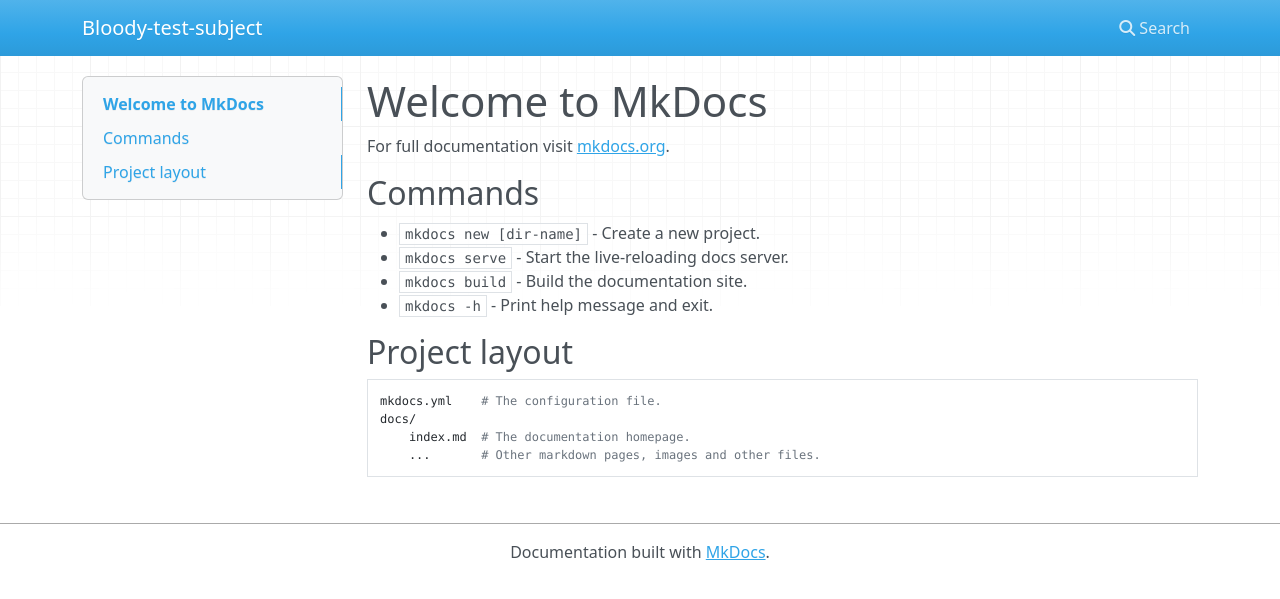
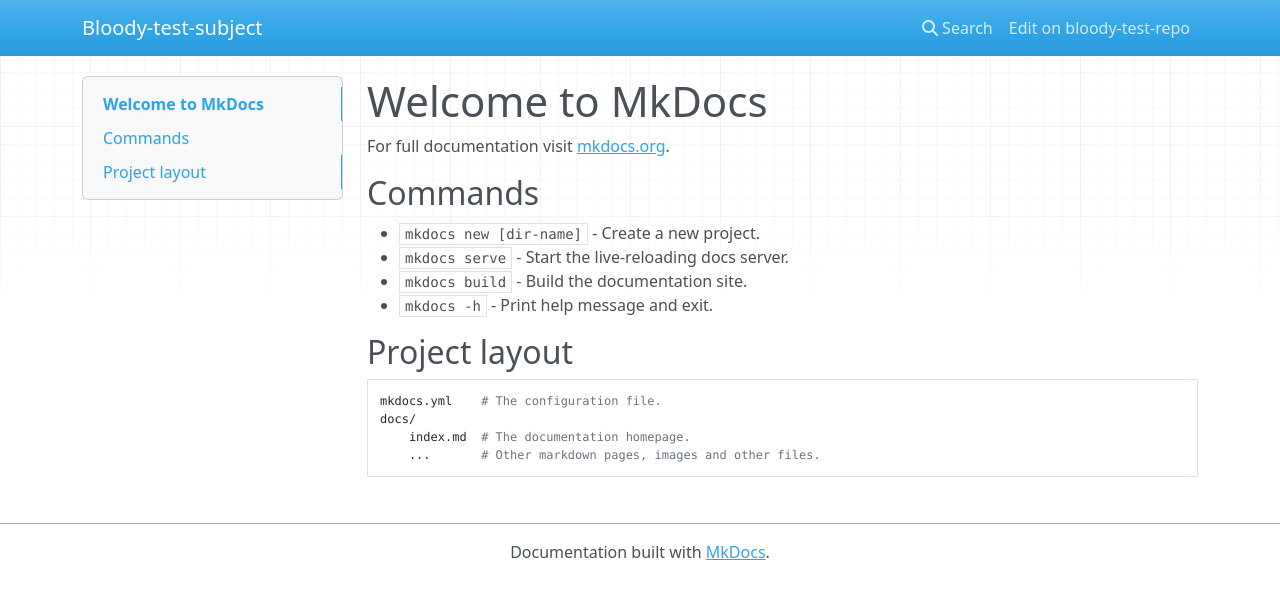
Before and after one commit to takashiwahrkeit/bloody-test-repo, an MkDocs documentation site: the page built from docs/index.md, in a window 1280 px wide. Shown: the top 599 px of the page. Built offline with MkDocs 1.6.1, drawn with Linux system fonts in a browser that asks for light colours; nearby versions of some CDN libraries.

Commit message:
mkdocs.yml update

```diff
--- a/mkdocs.yml
+++ b/mkdocs.yml
@@ -1,5 +1,11 @@
+#Project information
 site_name: Bloody-test-subject
-site_url: https://bloodytestsubject.github.io
+site_url: https://takashiwahrkeit.github.io/bloody-test-repo/
+site_author: Yevhen Maslov
+
+#Repo info
+repo_name: bloody-test-repo
+repo_url: https://github.com/takashiwahrkeit/bloody-test-repo
 
 nav:
 - Intro: index.md
```
